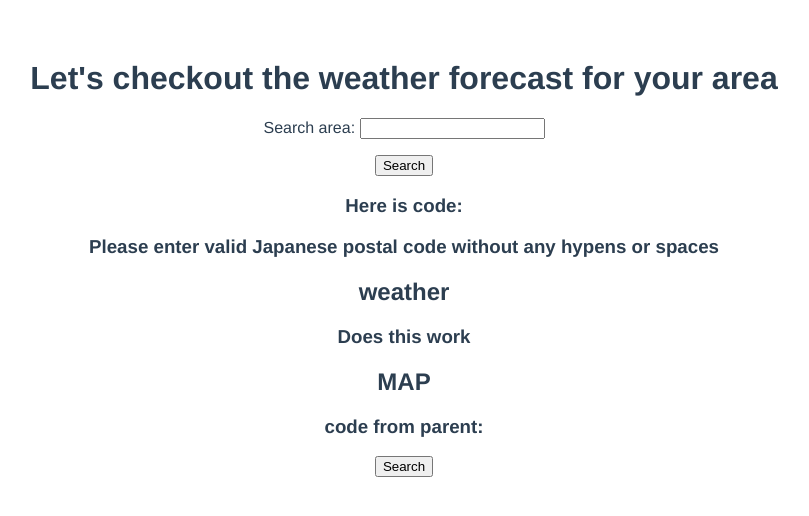
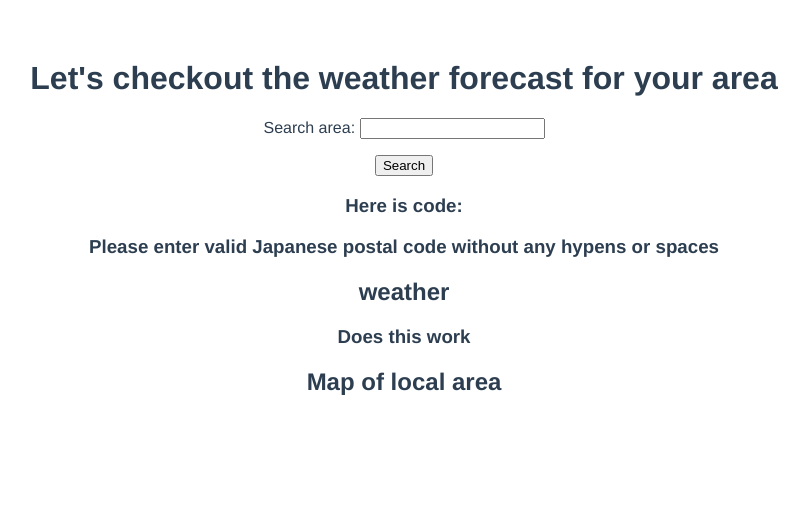
Before and after one commit to KapakahiCoder/Weather-forecast, a Vue app: page / in a window 1280 px wide. Shown: the top 516 px of the page, without its empty margins (236-1045 px from the left). Built offline with nearby package versions, Linux system fonts and the light colour scheme.

Commit message:
cleaning up the code a bit

```diff
--- a/src/components/Map.vue
+++ b/src/components/Map.vue
@@ -1,10 +1,6 @@
 <template>
   <div>
-    <h2>MAP</h2>
-    <h3>code from parent: {{mapURL}}  {{long}} {{lat}}  </h3>
-     <p>
-        <button @click="displayMap">Search</button>
-    </p>
+    <h2>Map of local area</h2>
     <img v-bind:src="mapURL">
   </div>
 </template>
--- a/src/components/Weather.vue
+++ b/src/components/Weather.vue
@@ -26,7 +26,7 @@ export default {
   },
   methods: {
     getWeather() {
-      fetch("https://community-open-weather-map.p.rapidapi.com/forecast?q=hawaii", {
+      fetch("https://community-open-weather-map.p.rapidapi.com/forecast?q="+this.town+","+this.state, {
 	"method": "GET",
 	"headers": {
 		"x-rapidapi-host": "community-open-weather-map.p.rapidapi.com",
```
Also changed, not shown: 1 other file (tests, documents, lock files or other folders).
